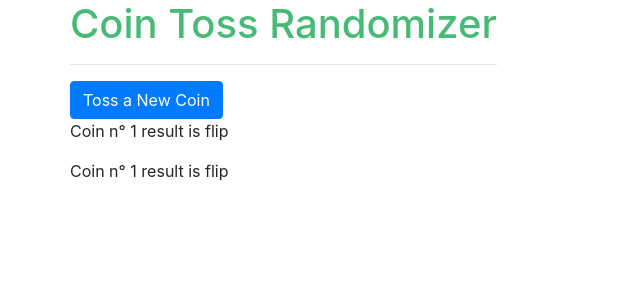
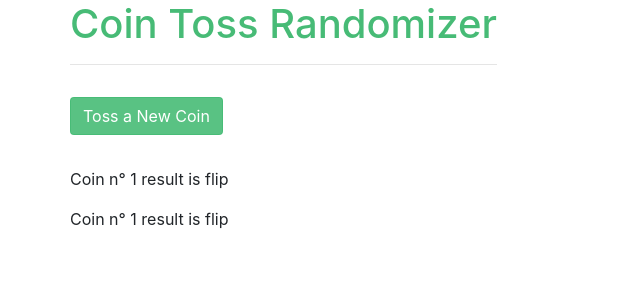
Before and after one commit to ImMyst/Learn-Angular, an Angular app: page / in a window 1280 px wide. Shown: the top 300 px of the page, without its empty margins (0-640 px from the left). Built offline with nearby package versions, Linux system fonts and the light colour scheme.

Commit message:
Some styling on button :art:

```diff
--- a/src/app/coins/coins.component.css
+++ b/src/app/coins/coins.component.css
@@ -0,0 +1,26 @@
+button:disabled {
+    background-color: #ff3c0096;
+    border-color: #ff3c0096;
+    cursor: not-allowed;
+}
+
+button:disabled:hover {
+    background-color: #ff3c0096;
+    border-color: #ff3c0096;
+}
+
+button {
+    background-color: #47bb75e5;
+    border-color: #47bb75e5;
+    margin: 1rem 0 2rem 0;
+}
+
+button:hover {
+    background-color: #5ccf8ae1;
+    border-color: #5ccf8ae1;
+}
+
+button:active {
+    background-color: #36a562e1 !important;
+    border-color: #36a562e1 !important;
+}
```
